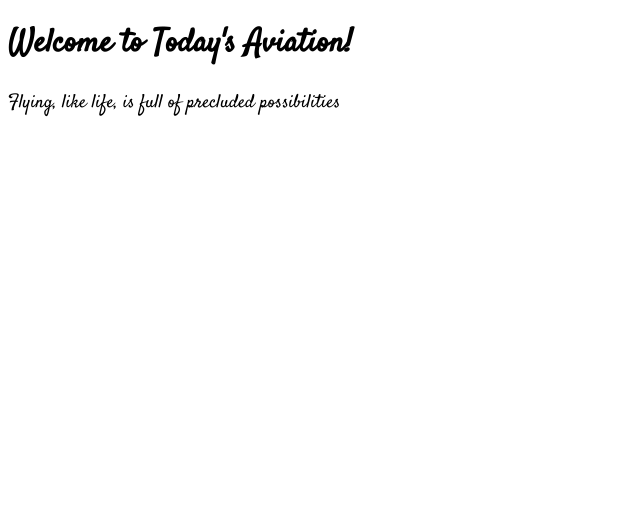
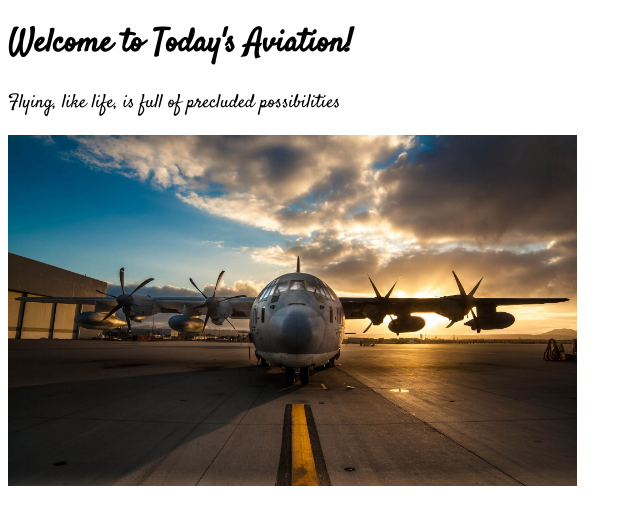
Before and after one commit to Ibnun14/todays-aviation, a plain HTML site: page index.html in a window 1280 px wide. Shown: the whole page, without its empty margins (0-640 px from the left). Drawn offline with Linux system fonts and the light colour scheme.

Commit message:
div added

```diff
--- a/aviation.css
+++ b/aviation.css
@@ -7,3 +7,7 @@
     font-family: 'Satisfy', cursive;
     font-weight: lighter;
 }
+
+.image1st{
+    width: 45%;
+}
--- a/index.html
+++ b/index.html
@@ -14,7 +14,13 @@
     <link href="https://fonts.googleapis.com/css2?family=Patrick+Hand&family=Satisfy&display=swap" rel="stylesheet">
 </head>
 <body>
-    <h1 id="aviation1">Welcome to Today's Aviation!</h1>
-    <h3 id="aviation2">Flying, like life, is full of precluded possibilities</h3>
+    <div>
+        <h1 id="aviation1">Welcome to Today's Aviation!</h1>
+        <h3 id="aviation2">Flying, like life, is full of precluded possibilities</h3>
+    </div>
+    <div>
+        <img class="image1st" src="images/130jmorning.jpg.jpg" alt="Aircraft takes off">
+    </div>
+
 </body>
 </html>
```
Also changed, not shown: images/130jmorning.jpg.jpg (added), images/Airplane Window iPhone Wallpaper - iPhone Wallpapers.jpg (added), images/atcfromplanewindow.jpg.jpg (renamed from images/Pininfarina + AECOM to design Istanbul New Airport traffic control tower.jpg), images/jeddahtower.jpg.jpg (renamed from images/pininfarina + AECOM complete control tower at new istanbul airport.jpg), images/plane-takeoff-sunrise.jpg.jpg (added).
